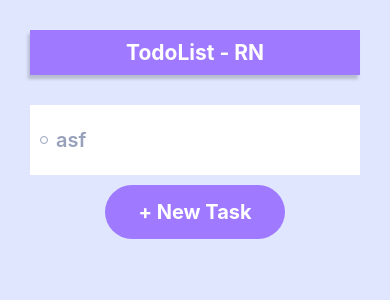
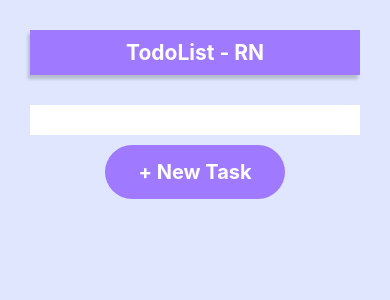
Before and after one commit to jeehoo0767/react-native-study, a React Native app: screen / in a window 390 px wide. Shown: the top 300 px of the page. Built offline with nearby package versions, Linux system fonts and the light colour scheme.

Commit message:
버튼 생성, ScrollView 투두 리스트 생성

```diff
--- a/App.tsx
+++ b/App.tsx
@@ -26,18 +26,44 @@ import Button from './src/components/@core/Button';
 
 const {width: SCREEN_WIDTH} = Dimensions.get('window');
 
+interface ITodoList {
+  id: number;
+  title: string;
+  isComplated: boolean;
+}
+
 function App(): JSX.Element {
+  const [todoList, setTodoList] = useState<ITodoList[]>([]);
+
+  const onPressNewTodo = () => {
+    const newList = [
+      ...todoList,
+      {
+        id: todoList[todoList.length - 1]?.id ?? 0,
+        title: 'new',
+        isComplated: false,
+      },
+    ];
+
+    setTodoList(newList);
+  };
+
   return (
     <SafeAreaView style={styles.sectionContainer}>
       <View style={styles.containerView}>
         <View style={styles.sectionTitleView}>
           <Text style={styles.sectionTitleText}>TodoList - RN</Text>
         </View>
+        <ScrollView>
           <View style={styles.listContainer}>
+            {todoList.map(item => {
+              return (
                 <View style={styles.listItem}>
                   <View style={styles.dotStyle}></View>
-            <Text style={styles.listItemText}>asf</Text>
+                  <Text style={styles.listItemText}>{item.title}</Text>
                 </View>
+              );
+            })}
           </View>
           <View style={{alignItems: 'center', marginTop: 10}}>
             <Button
@@ -45,10 +71,12 @@ function App(): JSX.Element {
                 width: 180,
                 alignItems: 'center',
                 justifyContent: 'center',
-            }}>
+              }}
+              onPress={onPressNewTodo}>
               + New Task
             </Button>
           </View>
+        </ScrollView>
       </View>
       <StatusBar barStyle="light-content" />
     </SafeAreaView>
@@ -82,8 +110,7 @@ const styles = StyleSheet.create({
 
   listContainer: {
     display: 'flex',
-    paddingVertical: 15,
-    paddingHorizontal: 10,
+    padding: 15,
     backgroundColor: '#fff',
     position: 'relative',
   },
--- a/src/components/@core/Button.tsx
+++ b/src/components/@core/Button.tsx
@@ -4,7 +4,7 @@ import {TouchableOpacityProps} from 'react-native/Libraries/Components/Touchable
 
 type ButtonProps = {} & TouchableOpacityProps;
 
-const Button = ({children, style}: PropsWithChildren<ButtonProps>) => {
+const Button = ({children, style, ...rest}: PropsWithChildren<ButtonProps>) => {
   return (
     <TouchableOpacity
       style={{
@@ -12,7 +12,8 @@ const Button = ({children, style}: PropsWithChildren<ButtonProps>) => {
         padding: 15,
         borderRadius: 50,
         ...style,
-      }}>
+      }}
+      {...rest}>
       <Text style={{color: '#fff', fontWeight: '700', fontSize: 20}}>
         {children}
       </Text>
```
Lines whose indentation alone changed are shown as unchanged.
